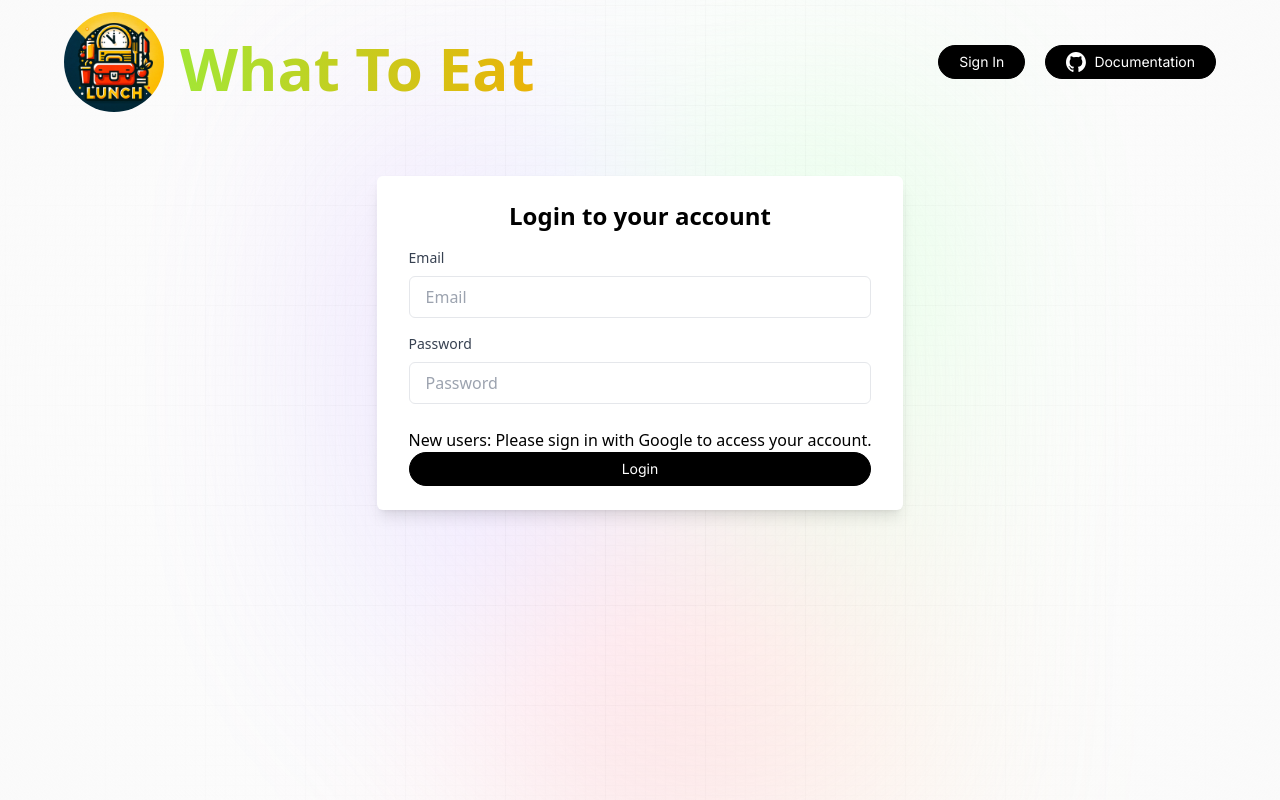
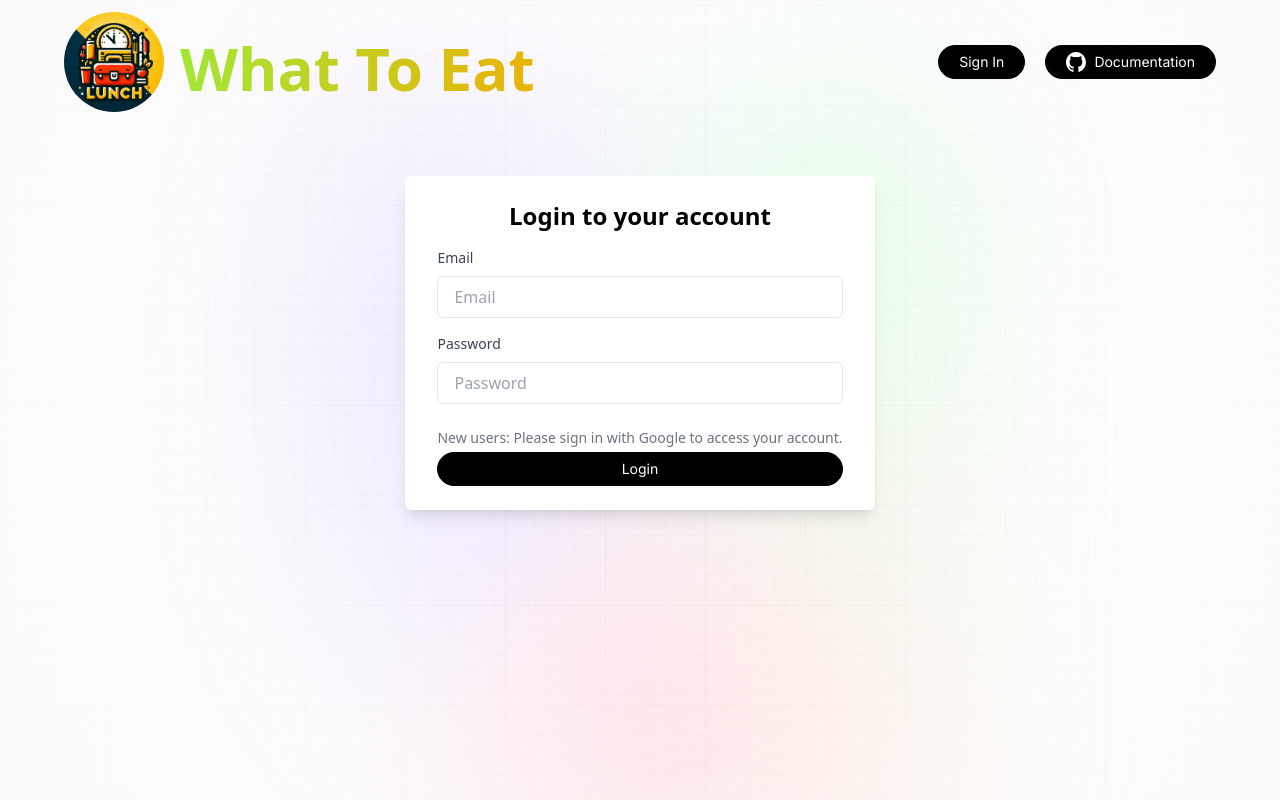
Before and after one commit to HUIXIN-TW/what-to-eat, a Next.js app: page /signin in a window 1280 px wide. Built offline with nearby package versions, Linux system fonts and the light colour scheme; no server answers.

Commit message:
update signin page

```diff
--- a/app/signin/page.jsx
+++ b/app/signin/page.jsx
@@ -94,7 +94,7 @@
               />
             </div>
             <div>
-              <p>
+              <p className="text-sm text-gray-500 mb-1">
                 New users: Please sign in with Google to access your account.
               </p>
             </div>
```
